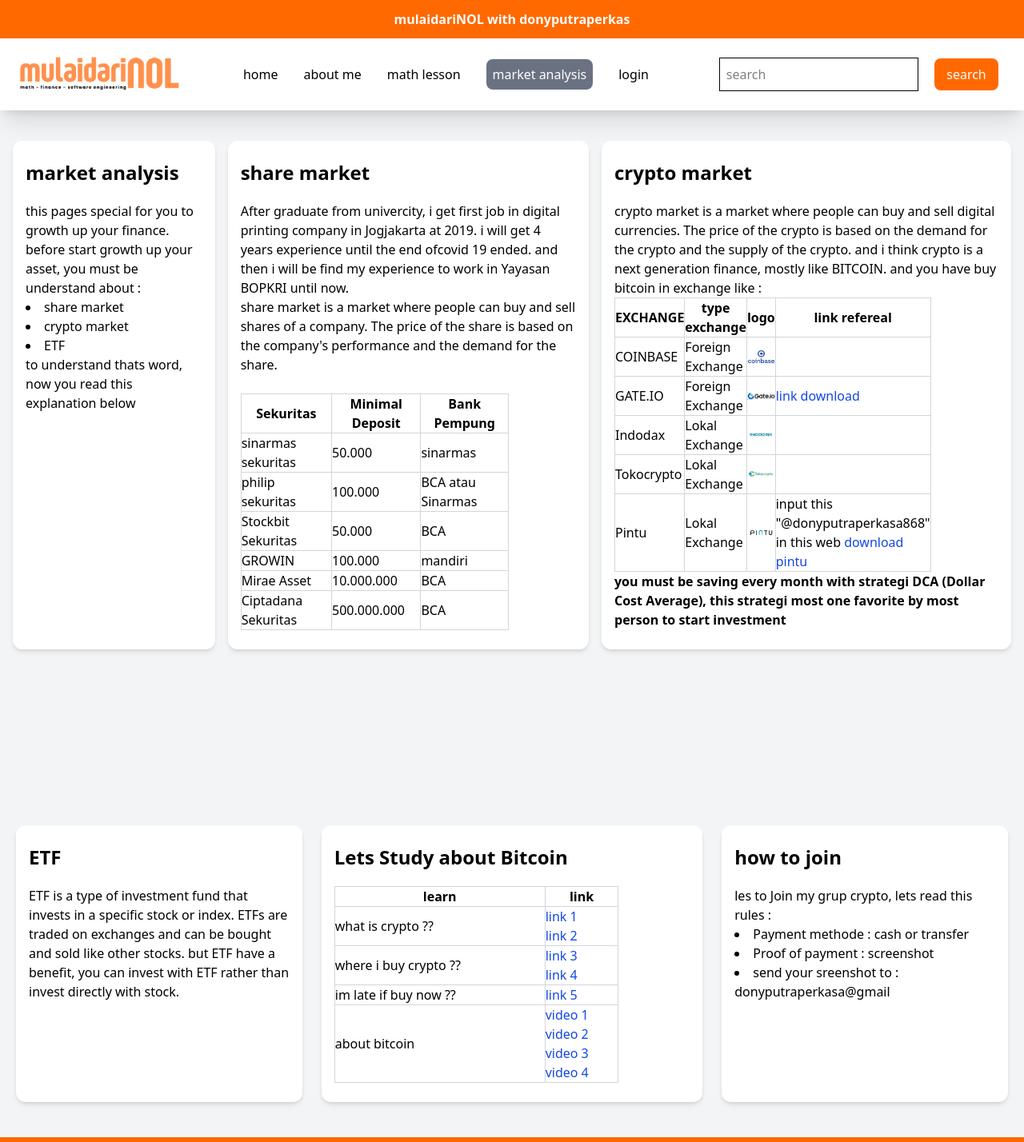
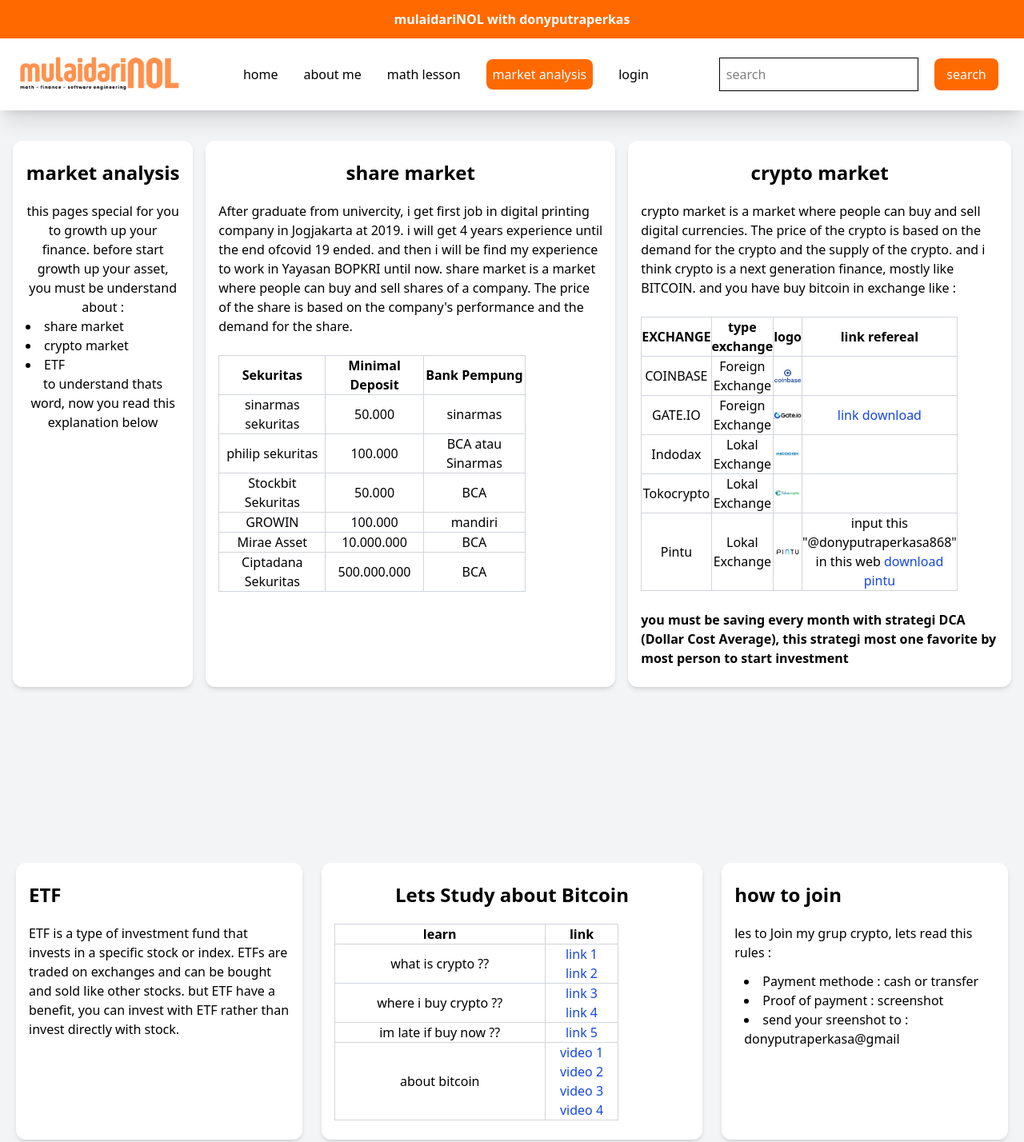
Before and after one commit to revou-fsse-feb25/milestone-1-donyputraperkasa, a plain HTML site: page marketanalysis/index.html in a window 1280 px wide. Shown: the top 1428 px of the page at 80% size. Drawn offline with nearby package versions, Linux system fonts and the light colour scheme.

Commit message:
feat: text align + size youtube i frame

```diff
--- a/marketanalysis/index.html
+++ b/marketanalysis/index.html
@@ -23,7 +23,7 @@
                     <li><a href="/milestone-1-donyputraperkasa/index.html">home</a></li>
                     <li><a href="/milestone-1-donyputraperkasa/aboutme/index.html">about me</a></li>
                     <li><a href="/milestone-1-donyputraperkasa/mathlesson/index.html">math lesson</a></li>
-                    <li><a href="/milestone-1-donyputraperkasa/marketanalysis/index.html" class="bg-gray-500 text-white rounded-lg p-2">market analysis</a></li>
+                    <li><a href="/milestone-1-donyputraperkasa/marketanalysis/index.html" class="bg-orange-500 text-white rounded-lg p-2">market analysis</a></li>
                     <li><a href="/milestone-1-donyputraperkasa/login/index.html">login</a></li>
                 </ul>
             </nav>
@@ -56,12 +56,12 @@
 
     <!-- bagian market analysis -->
     <!-- ATAS -->
-    <main class="container px-[16px] lg:flex lg:gap-4 mx-auto py-40">
+    <main class="text-center container px-[16px] lg:flex lg:gap-4 mx-auto py-40">
         <!-- kiri -->
         <div class="shadow-md rounded-xl bg-white px-[16px] py-[24px] m-4 max-w-lg mx-auto">
             <h2 class="font-bold text-2xl mb-5">market analysis</h2>
             <p>this pages special for you to growth up your finance. before start growth up your asset, you must be understand about :
-                <ul>
+                <ul class="text-left">
                     <li class="list-disc list-inside">share market</li>
                     <li class="list-disc list-inside">crypto market</li>
                     <li class="list-disc list-inside">ETF</li>
@@ -73,7 +73,7 @@
         <!-- tengah -->
         <div class="shadow-md rounded-xl bg-white px-[16px] py-[24px] m-4 max-w-lg mx-auto">
             <h2 class="font-bold text-2xl mb-5">share market</h2>
-            <p> After graduate from univercity, i get first job in digital printing company in Jogjakarta at 2019. i will get 4 years experience until the end ofcovid 19 ended. and then i will be find my experience to work in Yayasan BOPKRI until now.<p>share market is a market where people can buy and sell shares of a company. The price of the share is based on the company's performance and the demand for the share.</p>
+            <p class="text-left"> After graduate from univercity, i get first job in digital printing company in Jogjakarta at 2019. i will get 4 years experience until the end ofcovid 19 ended. and then i will be find my experience to work in Yayasan BOPKRI until now. share market is a market where people can buy and sell shares of a company. The price of the share is based on the company's performance and the demand for the share.</p>
             <br>
             <table class="border-collapse border-spacing-3 w-75% border border-gray-400 dark:border-gray-500" width="80%">
                 <thead>
@@ -126,8 +126,8 @@
         <!-- kanan-->
         <div class="shadow-md rounded-xl bg-white px-[16px] py-[24px] m-4 max-w-lg mx-auto">
             <h2 class="font-bold text-2xl mb-5">crypto market</h2>
-            <p>crypto market is a market where people can buy and sell digital currencies. The price of the crypto is based on the demand for the crypto and the supply of the crypto. and i think crypto is a next generation finance, mostly like BITCOIN. and you have buy bitcoin in exchange like :
-                <table class="border-collapse border-spacing-3 w-75% border border-gray-400 dark:border-gray-500" width="80%">
+            <p class="text-left">crypto market is a market where people can buy and sell digital currencies. The price of the crypto is based on the demand for the crypto and the supply of the crypto. and i think crypto is a next generation finance, mostly like BITCOIN. and you have buy bitcoin in exchange like :
+                <table class="border-collapse border-spacing-3 w-75% border border-gray-400 dark:border-gray-500" width="80%"> <br>
                     <thead>
                         <tr>
                             <th class="border border-gray-300 ...">EXCHANGE</th>
@@ -169,15 +169,16 @@
                         </tr>
                     </tbody>
                 </table>
-                <p class="font-bold"> you must be saving every month with strategi DCA (Dollar Cost Average), this strategi most one favorite by most person to start investment </p>
+                <br>
+                <p class="font-bold text-left"> you must be saving every month with strategi DCA (Dollar Cost Average), this strategi most one favorite by most person to start investment </p>
             </p>
         </div>
     </main>
 
     <!-- BAWAH -->
-    <div class="container px-[16px] lg:flex lg:gap-4 mx-auto py-10">
+    <div class="text-center container px-[16px] lg:flex lg:gap-4 mx-auto py-10">
         <!-- kiri -->
-        <div class="shadow-md rounded-xl bg-white px-[16px] py-[24px] lg:w-[30%] m-1">
+        <div class="text-left shadow-md rounded-xl bg-white px-[16px] py-[24px] lg:w-[30%] m-1">
                     <h2 class="font-bold text-2xl mb-5">ETF</h2>
                     <p>ETF is a type of investment fund that invests in a specific stock or index. ETFs are traded on exchanges and can be bought and sold like other stocks. but ETF have a benefit, you can invest with ETF rather than invest directly with stock. </p>
         </div>
@@ -219,15 +220,15 @@
         </div>
 
         <!-- kanan-->
-        <div class="shadow-md rounded-xl bg-white px-[16px] py-[24px] lg:w-[30%] m-1">
+        <div class="text-left shadow-md rounded-xl bg-white px-[16px] py-[24px] lg:w-[30%] m-1">
              <h2 class="font-bold text-2xl mb-5">how to join</h2>
-                        <p>les to Join my grup crypto, lets read this rules :
-                            <ul type="square">
-                                <li class="list-disc list-inside"> Payment methode : cash or transfer</li>
-                                <li class="list-disc list-inside"> Proof of payment : screenshot</li>
-                                <li class="list-disc list-inside"> send your sreenshot to : donyputraperkasa@gmail</li>
-                            </ul>
-                        </p>
+                <p>les to Join my grup crypto, lets read this rules :
+                    <ul class="list-disc list-inside m-3">
+                        <li> Payment methode : cash or transfer</li>
+                        <li> Proof of payment : screenshot</li>
+                        <li> send your sreenshot to : donyputraperkasa@gmail</li>
+                    </ul>
+                </p>
         </div>
     </div>
 
@@ -235,6 +236,7 @@
     <footer class="text-white bg-orange-500 text-center p-3 font-bold position:absolute bottom-0 left-0 right-0">
         <p>copyright &copy; 2024 mulaidariNOL</p>
     </footer>
+
     <script>
 
        function openSidebar() {
```
Also changed, not shown: aboutme/index.html (+9 -9 lines), mathlesson/index.html (+12 -14 lines).
